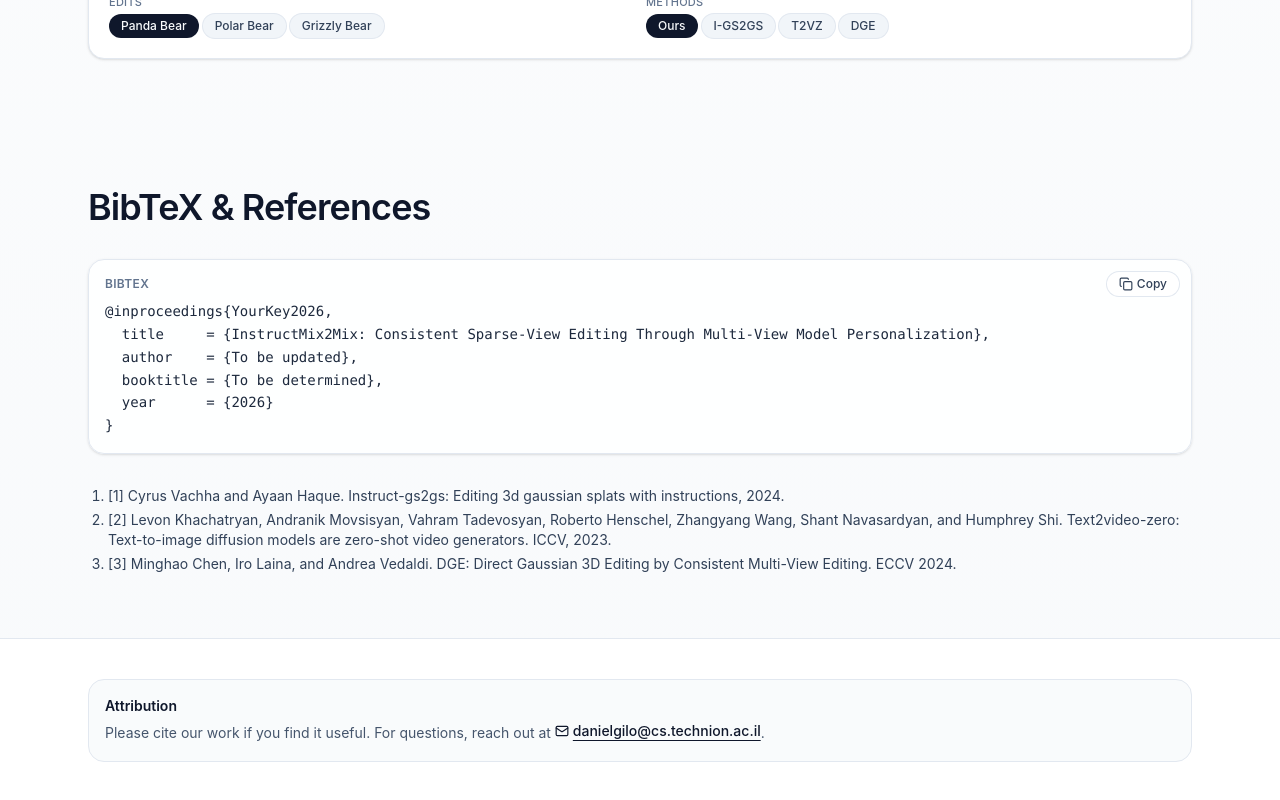
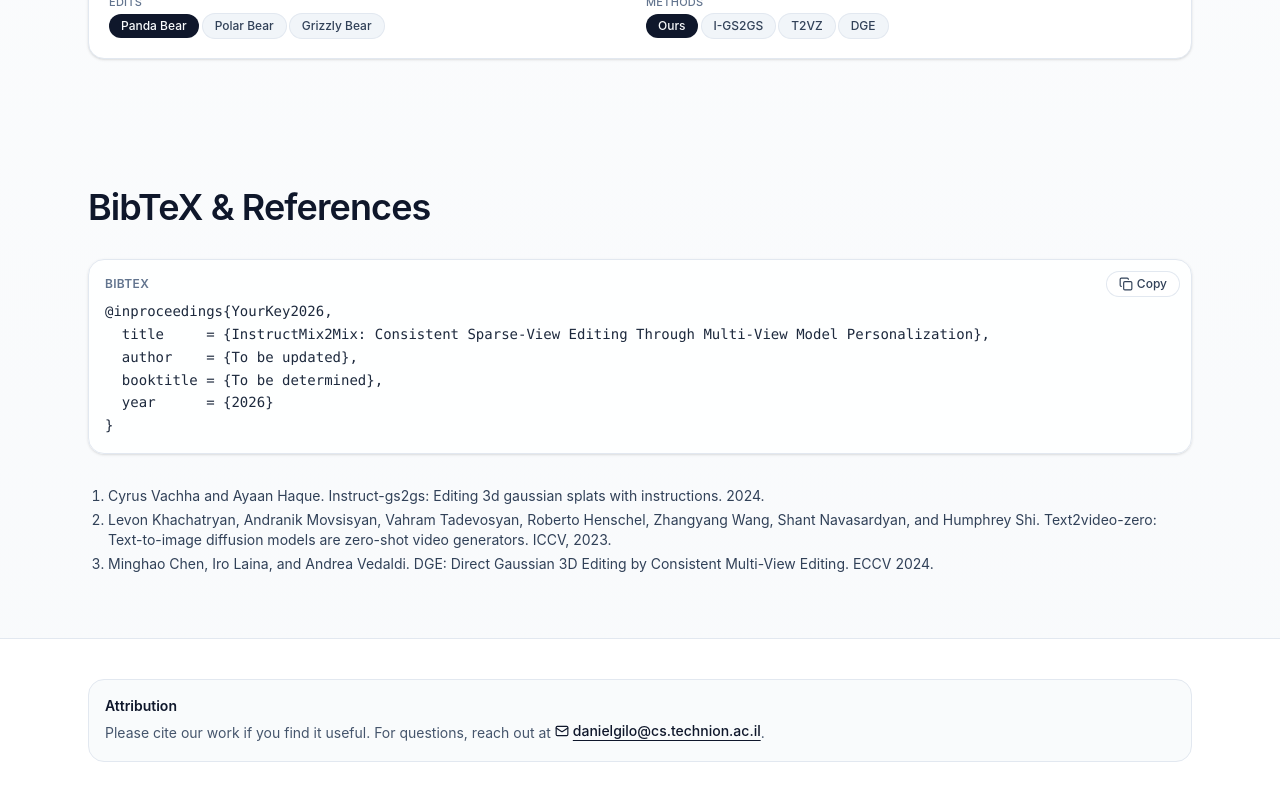
Before and after one commit to DanielGilo/instruct-mix2mix, a React (Vite) app: page / in a window 1280 px wide. Shown: the part 5393-6193 px from the top of the page. Built offline with nearby package versions, Linux system fonts and the light colour scheme.

Commit message:
fix reference numbering

```diff
--- a/src/App.jsx
+++ b/src/App.jsx
@@ -292,9 +292,9 @@ const TEASER_FIG = {
 
 // References
 const REFERENCES = [
-  "[1] Cyrus Vachha and Ayaan Haque. Instruct-gs2gs: Editing 3d gaussian splats with instructions, 2024.",
-  "[2] Levon Khachatryan, Andranik Movsisyan, Vahram Tadevosyan, Roberto Henschel, Zhangyang Wang, Shant Navasardyan, and Humphrey Shi. Text2video-zero: Text-to-image diffusion models are zero-shot video generators. ICCV, 2023.",
-  "[3] Minghao Chen, Iro Laina, and Andrea Vedaldi. DGE: Direct Gaussian 3D Editing by Consistent Multi-View Editing. ECCV 2024.",
+  "Cyrus Vachha and Ayaan Haque. Instruct-gs2gs: Editing 3d gaussian splats with instructions. 2024.",
+  "Levon Khachatryan, Andranik Movsisyan, Vahram Tadevosyan, Roberto Henschel, Zhangyang Wang, Shant Navasardyan, and Humphrey Shi. Text2video-zero: Text-to-image diffusion models are zero-shot video generators. ICCV, 2023.",
+  "Minghao Chen, Iro Laina, and Andrea Vedaldi. DGE: Direct Gaussian 3D Editing by Consistent Multi-View Editing. ECCV 2024.",
 ];
 
 // BibTeX (fill once de-anonymized)
```
